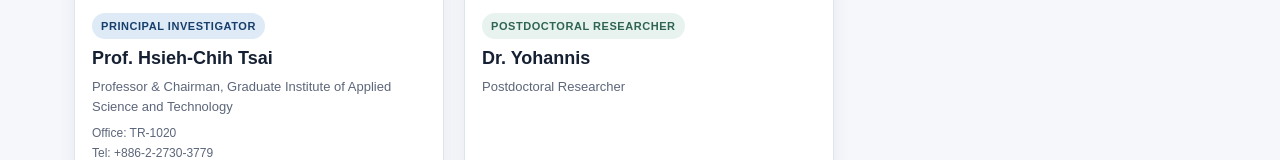
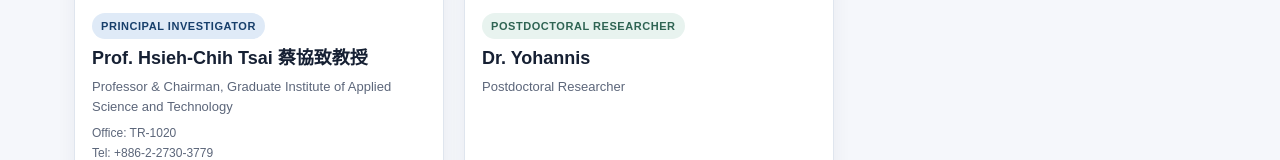
Before and after one commit to HCTSAI2026/NTUST-GAST-Tsai-Lab, a plain HTML site: page members.html in a window 1280 px wide. Shown: the part 939-1099 px from the top of the page. Drawn offline with Linux system fonts and the light colour scheme.

Commit message:
Show professor name bilingually on members page

```diff
--- a/members.html
+++ b/members.html
@@ -37,7 +37,7 @@
 <section class="section members-page"><div class="wrap">
 <p class="eyebrow dark">OUR TEAM</p><h2>Members</h2><p class="members-intro">Current members of the Hsieh-Chih Tsai Research Group at National Taiwan University of Science and Technology.</p>
 <section class="member-section" style="margin-top:0"><div class="member-section-head"><div><p class="eyebrow dark">LEADERSHIP &amp; RESEARCH STAFF</p><h2>Principal Investigator &amp; Postdoctoral Researcher</h2></div><span class="member-count">2 members</span></div><div class="people-grid staff-grid">
-<article class="person-card pi"><img src="images/Prof%20Hsieh%20Chih%20Tsai%20Photo.jpg" alt="Prof. Hsieh-Chih Tsai"><div class="person-body"><span class="person-role">Principal Investigator</span><h3>Prof. Hsieh-Chih Tsai</h3><p>Professor &amp; Chairman, Graduate Institute of Applied Science and Technology</p><p class="pi-meta">Office: TR-1020<br>Tel: +886-2-2730-3779<br>Email: h.c.tsai@mail.ntust.edu.tw</p><a class="person-link" href="profile.html">View Professor Profile →</a></div></article>
+<article class="person-card pi"><img src="images/Prof%20Hsieh%20Chih%20Tsai%20Photo.jpg" alt="Prof. Hsieh-Chih Tsai 蔡協致教授"><div class="person-body"><span class="person-role">Principal Investigator</span><h3>Prof. Hsieh-Chih Tsai 蔡協致教授</h3><p>Professor &amp; Chairman, Graduate Institute of Applied Science and Technology</p><p class="pi-meta">Office: TR-1020<br>Tel: +886-2-2730-3779<br>Email: h.c.tsai@mail.ntust.edu.tw</p><a class="person-link" href="profile.html">View Professor Profile →</a></div></article>
 <article class="person-card postdoc"><img src="images/Member%20Dr.%20Yohannis.jpg" alt="Dr. Yohannis"><div class="person-body"><span class="person-role">Postdoctoral Researcher</span><h3>Dr. Yohannis</h3><p>Postdoctoral Researcher</p></div></article>
 </div></section>
 <section class="member-section"><div class="member-section-head"><div><p class="eyebrow dark">DOCTORAL PROGRAM</p><h2>Ph.D. Students</h2></div><span class="member-count">5 students</span></div><div class="people-grid">
```
